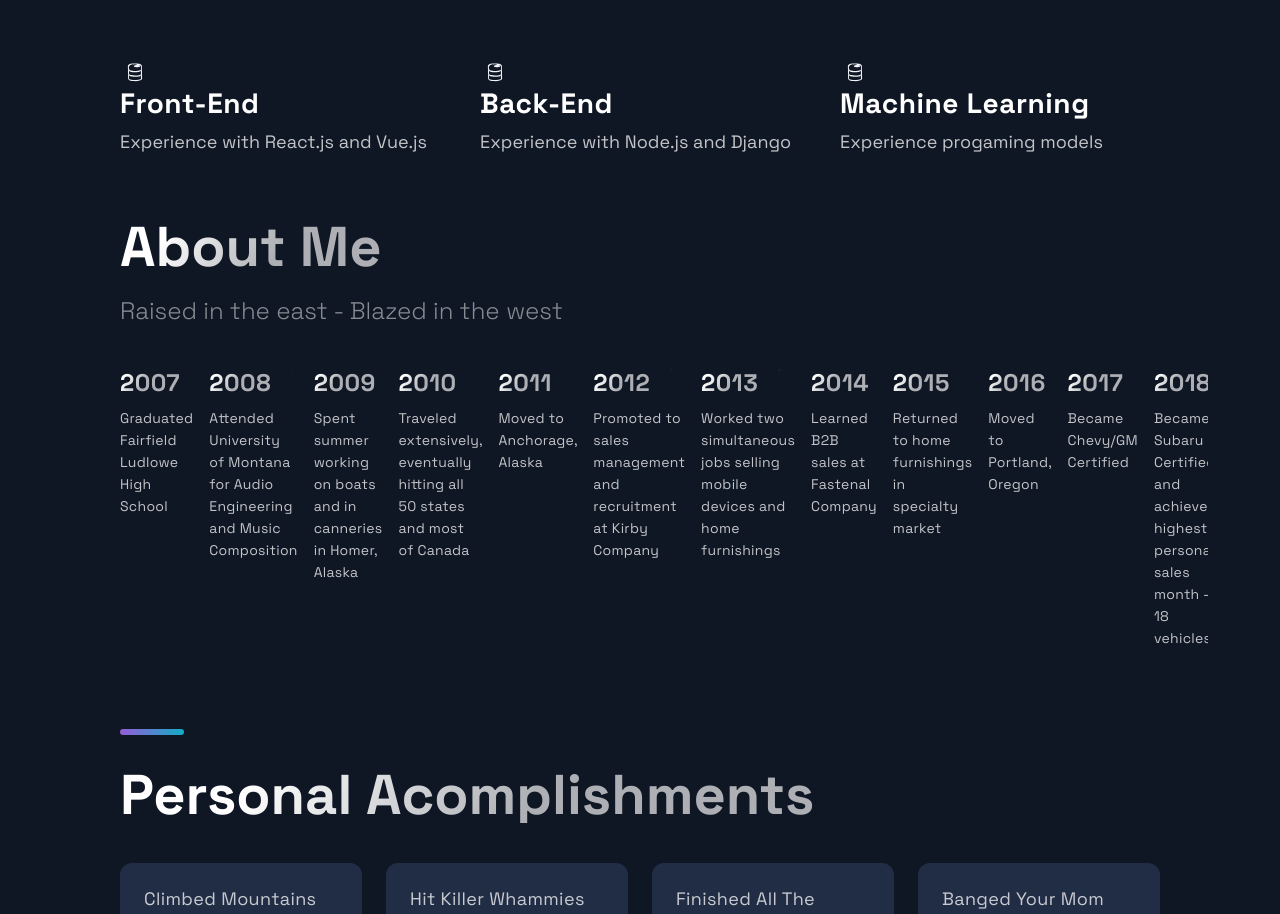
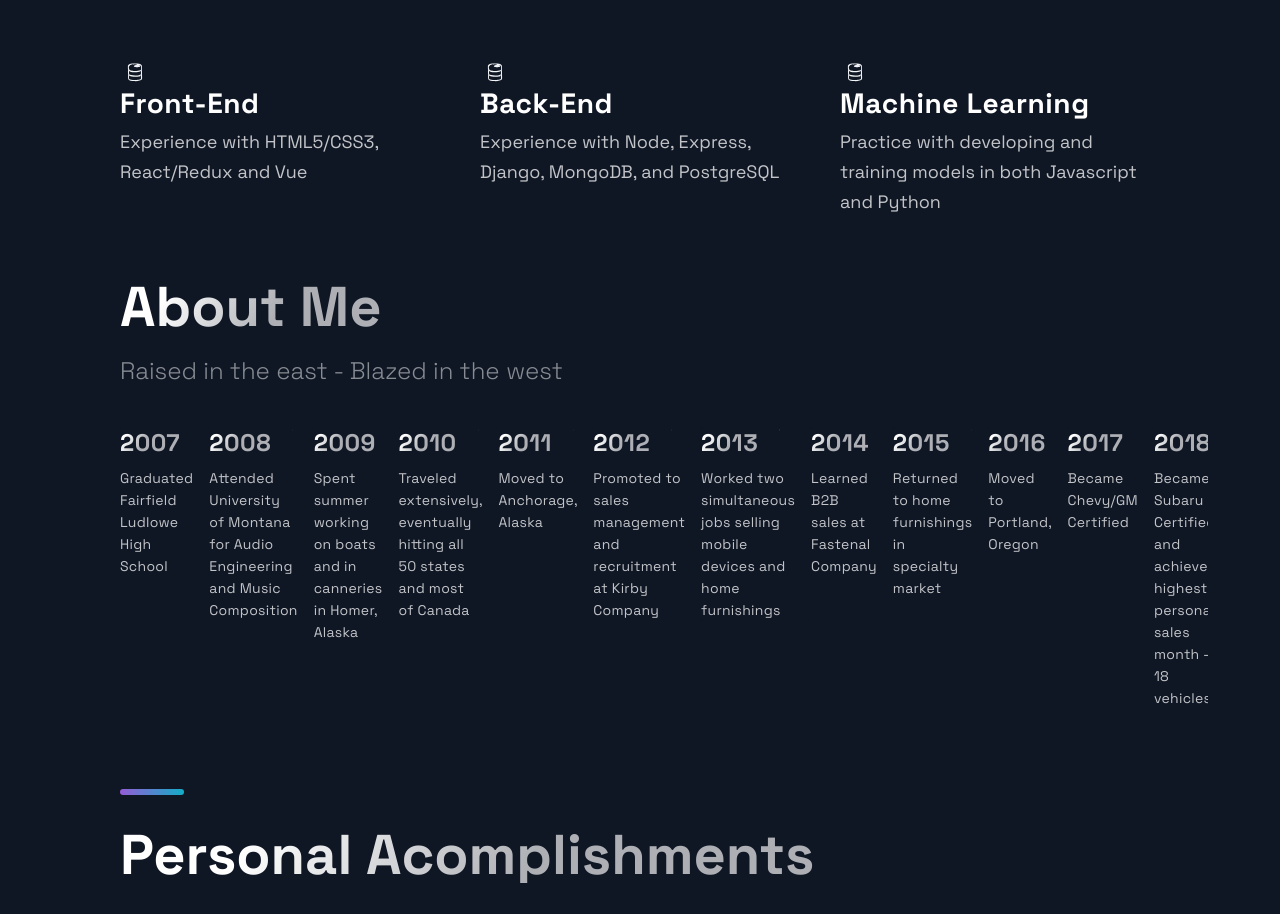
Before and after one commit to chuckhalliday/Personal-Portfolio, a Next.js app: page / in a window 1280 px wide. Shown: the part 1660-2574 px from the top of the page. Built offline with nearby package versions, Linux system fonts and the light colour scheme.

Commit message:
Update Technologies.js

```diff
--- a/src/components/Technologies/Technologies.js
+++ b/src/components/Technologies/Technologies.js
@@ -17,7 +17,7 @@ const Technologies = () =>  (
         <ListContainer>
           <ListTitle>Front-End</ListTitle>
           <ListParagraph>
-            Experience with React.js and Vue.js
+            Experience with HTML5/CSS3, React/Redux and Vue
           </ListParagraph>
         </ListContainer>
       </ListItem>
@@ -26,7 +26,7 @@ const Technologies = () =>  (
         <ListContainer>
           <ListTitle>Back-End</ListTitle>
           <ListParagraph>
-            Experience with Node.js and Django
+            Experience with Node, Express, Django, MongoDB, and PostgreSQL
           </ListParagraph>
         </ListContainer>
       </ListItem>
@@ -35,7 +35,7 @@ const Technologies = () =>  (
         <ListContainer>
           <ListTitle>Machine Learning</ListTitle>
           <ListParagraph>
-            Experience progaming models
+            Practice with developing and training models in both Javascript and Python
           </ListParagraph>
         </ListContainer>
       </ListItem>
```
